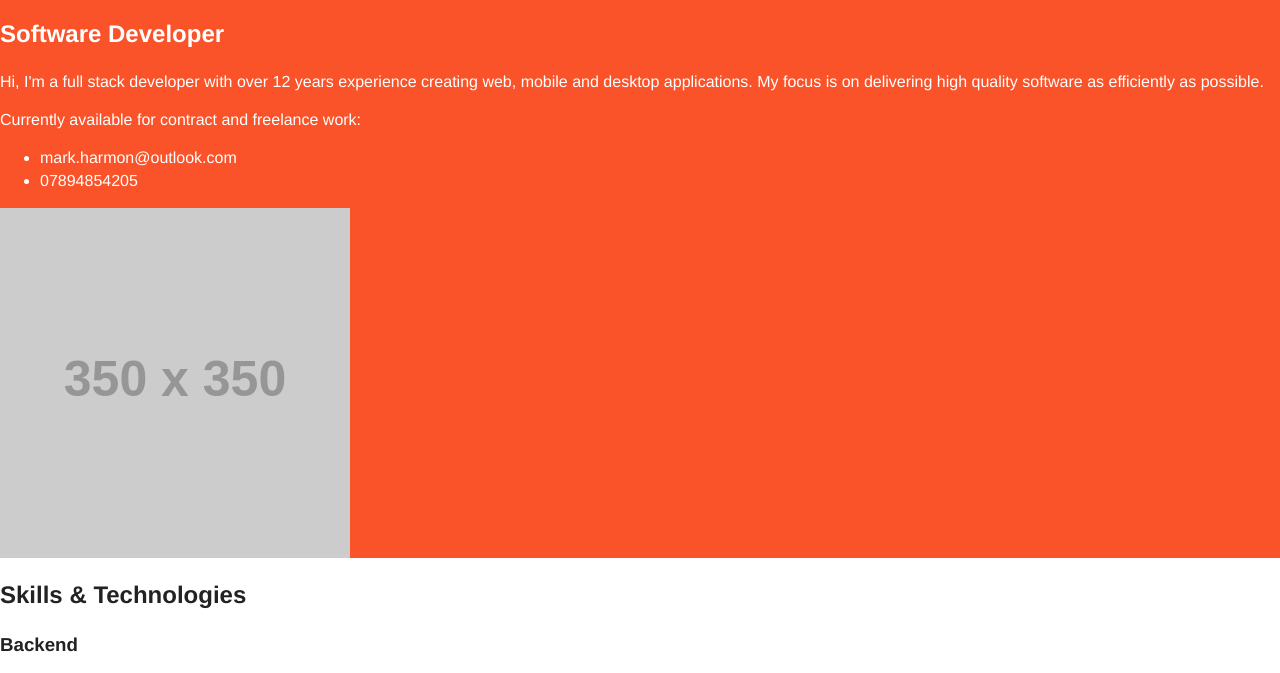
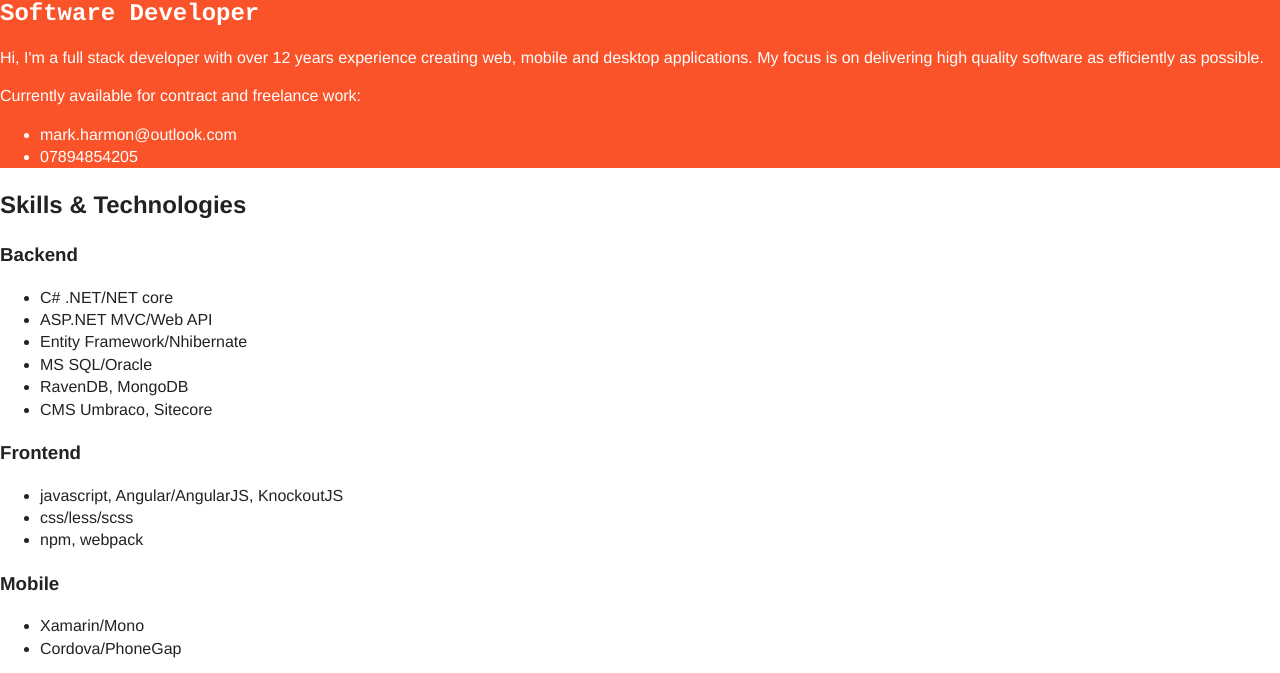
Before and after one commit to markharmon/markharmon, a website: page index.html in a window 1280 px wide. Shown: the part 70-743 px from the top of the page. Drawn offline with nearby package versions, Linux system fonts and the light colour scheme; placeholder pictures from the web are drawn by us.

Commit message:
Style exporiments

```diff
--- a/css/_main.scss
+++ b/css/_main.scss
@@ -1,9 +1,8 @@
-/* ==========================================================================
-   Author's custom styles
-   ========================================================================== */
+$primary-color: rgb(250, 83, 41);
+$secondary-color: rgb(250, 83, 41);
 
 body{
-    font-family: Helvetica;
+    font-family: Helvetica, sans-serif;
 }
 
 .ribbon{
@@ -26,9 +25,13 @@ body{
 
 .hero{
     color: #fff;
-    background-color: rgb(250, 83, 41);
+    background-color: $primary-color;
     .hero__heading{
         font-size: 3em;
         margin: 0;
     }
+    .hero__heading--secondary{
+        margin:0;
+        font-family: Courier, monospace;
+    }
 }
--- a/index.html
+++ b/index.html
@@ -25,14 +25,13 @@
 
     <section class="hero">
         <h1 class="hero__heading">Mark Harmon</h1>
-        <h2>Software Developer</h1>
-        <p>Hi, I'm a full stack developer with over 12 years experience creating web, mobile and desktop applications. My focus is on delivering high quality software as efficiently as possible.</p>
+        <h2 class="hero__heading--secondary">Software Developer</h2>
+        <p class="hero__description">Hi, I'm a full stack developer with over 12 years experience creating web, mobile and desktop applications. My focus is on delivering high quality software as efficiently as possible.</p>
         <p>Currently available for contract and freelance work:</p>
         <ul>
             <li>mark.harmon@outlook.com</li>
             <li>07894854205</li>
         </ul>
-        <img src="http://via.placeholder.com/350x350" alt="Mark Harmon">
     </section>
 
     <section>
```
Also changed, not shown: css/main.css.
